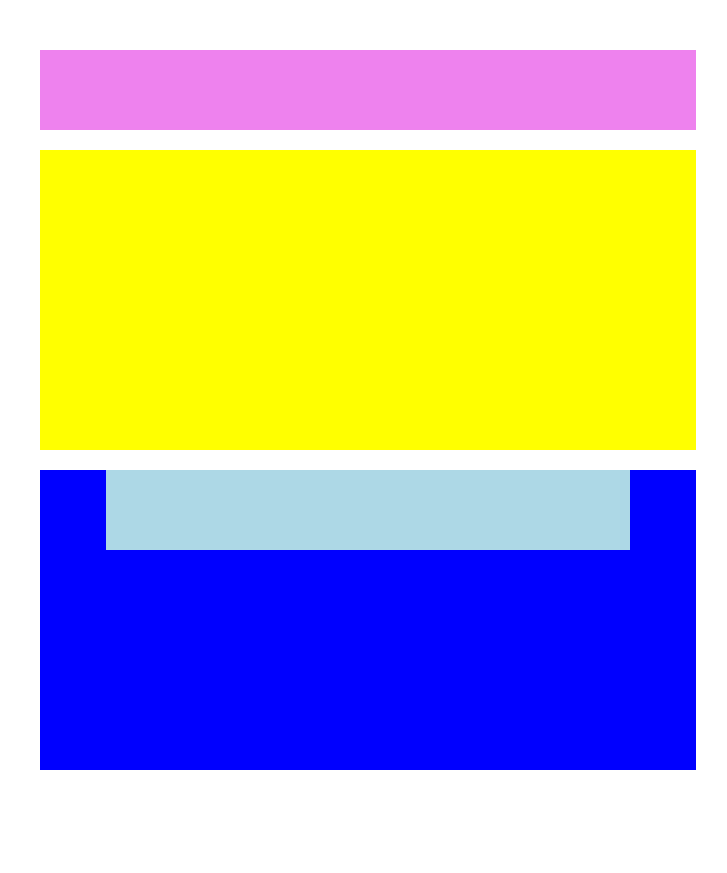
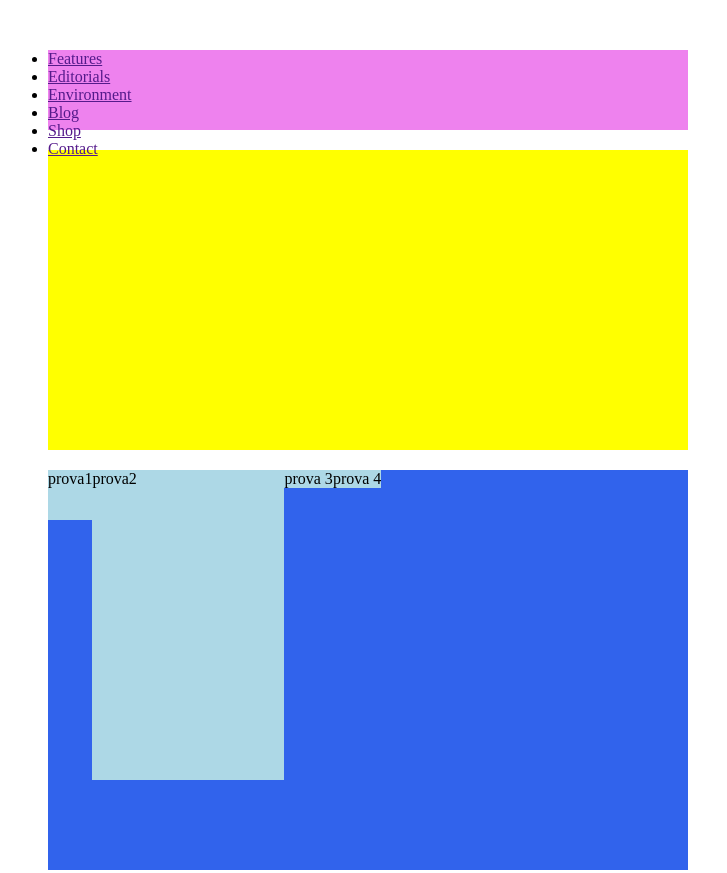
Before and after one commit to Antonioangy/htmlcss-struttura-wp, a plain HTML site: page index.html in a window 1280 px wide. Shown: the top 873 px of the page, without its empty margins (272-999 px from the left). Before the commit the page ends 800 px from the top, so only its background shows below. Drawn offline with Linux system fonts and the light colour scheme.

Commit message:
modifica

```diff
--- a/index.html
+++ b/index.html
@@ -11,6 +11,16 @@
 
     <header>
         <div class="container titolo">
+            <nav>
+                <ul>
+                    <li><a href="">Features</a></li>
+                    <li><a href="">Editorials</a></li>
+                    <li><a href="">Environment</a></li>
+                    <li><a href="">Blog</a></li>
+                    <li><a href="">Shop</a></li>
+                    <li><a href="">Contact</a></li>
+                </ul>
+            </nav>
 
         </div>
     </header>
@@ -21,8 +31,22 @@
 
         <!-- container centrale inferiore -->
         <div id="backgroundcontainer">
+
             <div>
-                <div class="container centralebot"></div>
+                <div class="box sopra">
+                prova1
+                </div>
+                <div class="box sinistra">
+                prova2
+                </div>
+                <div class="box scentrale">
+                prova 3
+
+                </div>
+                <div class="box sdestro">
+                prova 4
+
+                </div>
             </div>
 
         </div>
@@ -30,7 +54,6 @@
     </main>
     <footer>
         <div class="container inferiore"></div>
-
     </footer>
 
 
--- a/style.css
+++ b/style.css
@@ -2,39 +2,89 @@
     margin: 0;
     padding: 0;
     box-sizing: border-box;
-    width: 80%;
+
+}
+
+body {
+    width: 50%;
     margin: auto;
+    font-size: 16px;
+}
 
 
-}
+
+
+
+/* navigazione sito */
+
+
+
 /* CONTAINER SUPERIORE */
 .titolo {
     background-color: violet;
     height: 80px;
-    width: auto;
     margin-top: 50px;
+
 
 }
 /* CONTAINER CENTRALE SUPERIORE */
 .centraletop {
     background-color: yellow;
     height: 300px;
-    width: auto;
     margin-top: 20px;
     margin-bottom: 20px;
 }
 
 /* CONTAINER CENTRALE INFERIORE */
 #backgroundcontainer{
-    background-color: blue;
-    height: 300px;
-    width: auto;
+    background-color: rgb(49, 99, 236);
+    height: 400px;
+
 }
 
-.centralebot {
+/* COLORE CONTENITORI */
+.box {
     background-color:lightblue;
-    height: 80px;
-    margin-block-end:;
-    width: auto;
+    box-sizing: border-box;
+    margin: 0;
+    padding: 0;
+    float:left
 
 }
+
+
+/* 4 container */
+
+
+
+
+
+
+
+
+
+.sopra{
+
+    height: 50px;
+    margin-bottom: 20px;
+}
+
+.sinistra {
+  height: 310px;
+  width: 30%;
+
+}
+
+
+
+
+
+
+
+
+/* FOOTER */
+.inferiore {
+    background-color: blueviolet;
+    height: 80px;
+    margin-top: 20px;
+}
```
